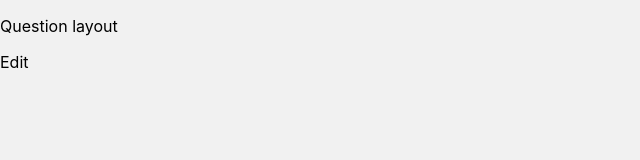
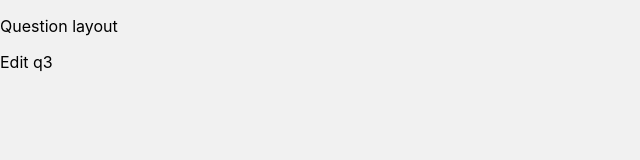
Before and after one commit to n7s4/wj-stars, a React (Create React App) app: page /question/edit/q3 in a window 1280 px wide. Shown: the top 160 px of the page, without its empty margins (0-640 px from the left). Built offline with nearby package versions, Linux system fonts and the light colour scheme.

Commit message:
fix:修改网页标题

```diff
--- a/package.json
+++ b/package.json
@@ -10,6 +10,7 @@
     "@types/node": "^16.18.108",
     "@types/react": "^18.3.8",
     "@types/react-dom": "^18.3.0",
+    "ahooks": "^3.8.1",
     "antd": "^5.21.2",
     "antd-mobile": "^5.37.1",
     "eslint": "^8.57.1",
--- a/public/index.html
+++ b/public/index.html
@@ -24,7 +24,7 @@
       work correctly both with client-side routing and a non-root public URL.
       Learn how to configure a non-root public URL by running `npm run build`.
     -->
-    <title>React App</title>
+    <title>调查君</title>
   </head>
   <body>
     <noscript>You need to enable JavaScript to run this app.</noscript>
--- a/src/pages/manage/List.tsx
+++ b/src/pages/manage/List.tsx
@@ -1,6 +1,8 @@
 import React, { FC, useState } from "react";
 import QuestionCard from "../../components/QuestionCard";
 import styles from "./List.module.scss";
+import { useSearchParams } from "react-router-dom";
+import { useTitle } from "ahooks";
 const rawQuestionList = [
   {
     _id: "q1",
@@ -36,7 +38,9 @@ const rawQuestionList = [
   },
 ];
 const List: FC = () => {
+  useTitle("调查君 - 我的问卷");
   const [questionList, setQuestionList] = useState(rawQuestionList);
+  const [searchParams] = useSearchParams();
   return (
     <>
       <div className={styles.header}>
--- a/src/pages/question/Edit/index.tsx
+++ b/src/pages/question/Edit/index.tsx
@@ -1,6 +1,8 @@
 import React, { FC } from "react";
+import { useParams } from "react-router-dom";
 
 const Edit: FC = () => {
-  return <p>Edit</p>;
+  const { id = "" } = useParams();
+  return <p>Edit {id}</p>;
 };
 export default Edit;
```
Also changed, not shown: 1 other file (tests, documents, lock files or other folders).
